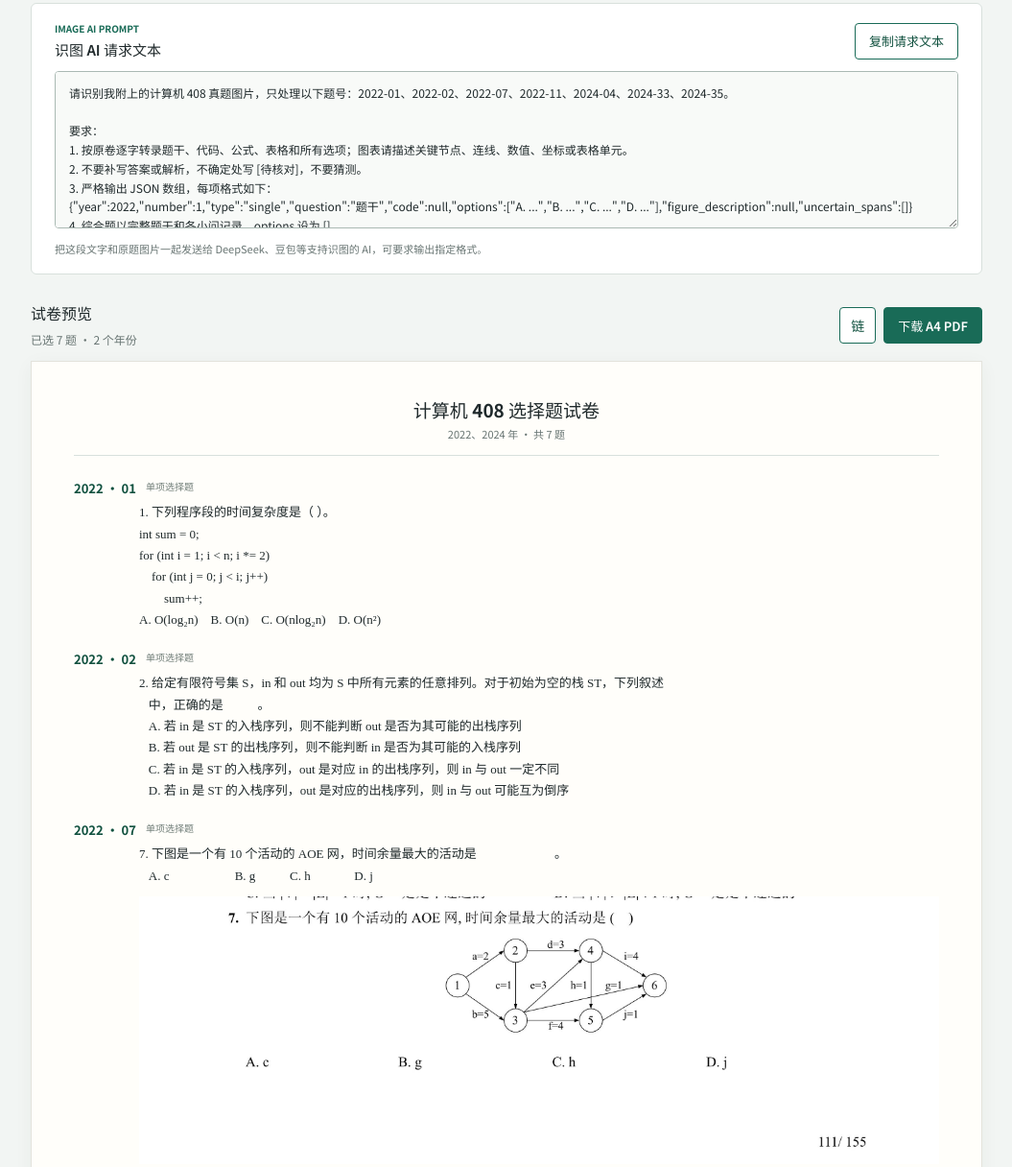
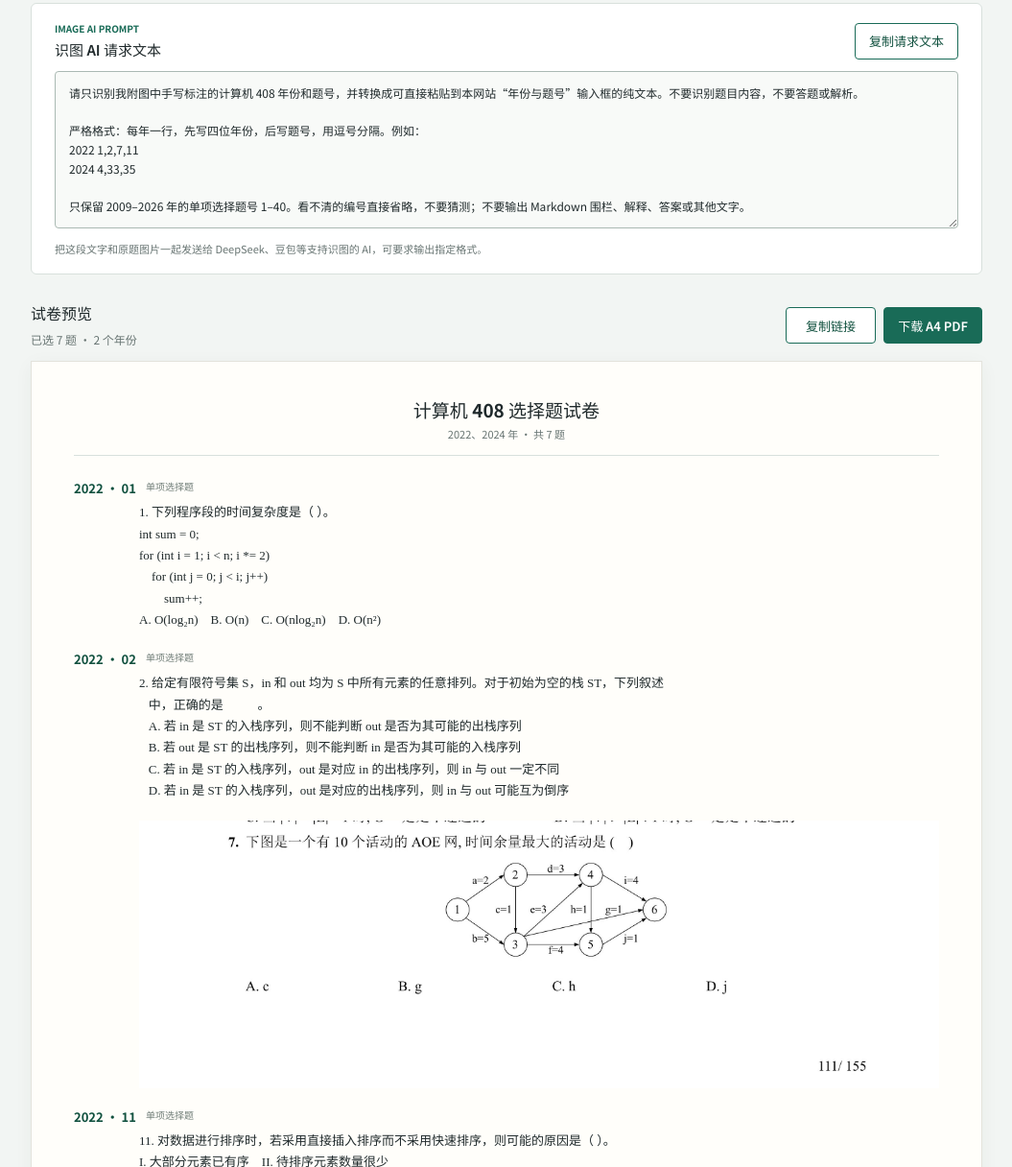
Before and after one commit to coperlm/cs408-custom-print, a plain HTML site: page index.html in a window 1280 px wide. Shown: the part 431-1647 px from the top of the page at 96% size, without its empty margins (112-1167 px from the left). Drawn offline with Linux system fonts and the light colour scheme; files whose address does not match are found by name.

Commit message:
fix image-only preview and handwritten ID prompt

```diff
--- a/app.js
+++ b/app.js
@@ -85,28 +85,29 @@ function textNode(tag, className, text) {
 
 function renderQuestion(question) {
   const article = document.createElement('article');
-  article.className = 'question';
+  article.className = question.sourceImage ? 'question image-question' : 'question';
+  if (question.sourceImage) {
+    const image = document.createElement('img');
+    image.src = new URL(question.sourceImage, document.baseURI).href;
+    image.alt = `${question.year} 年第 ${question.number} 题原卷图像，来源 PDF 第 ${question.sourcePage} 页`;
+    image.loading = 'eager';
+    article.append(image);
+    return article;
+  }
   const heading = document.createElement('div');
   heading.className = 'question-heading';
   heading.append(textNode('span', 'question-id', `${question.year} · ${String(question.number).padStart(2, '0')}`));
   heading.append(textNode('span', 'question-type', '单项选择题'));
   const body = textNode('div', 'question-body', question.text);
-  if (question.sourceImage) {
-    const image = document.createElement('img');
-    image.src = new URL(question.sourceImage, document.baseURI).href;
-    image.alt = `${question.year} 年第 ${question.number} 题原卷图表，来源 PDF 第 ${question.sourcePage} 页`;
-    image.loading = 'eager';
-    body.append(image);
-  } else if (question.verification === 'image-or-table-needs-review') {
+  if (question.verification === 'image-or-table-needs-review') {
     body.append(textNode('p', 'review-note', '原卷页图尚未匹配；当前显示文字版，需人工复核。'));
   }
   article.append(heading, body);
   return article;
 }
 
-function createAiPrompt(selection) {
-  const ids = selection.map(({ year, number }) => `${year}-${String(number).padStart(2, '0')}`);
-  return `请识别我附上的计算机 408 真题图片，只处理以下题号：${ids.join('、')}。\n\n要求：\n1. 按原卷逐字转录题干、代码、公式、表格和所有选项；图表请描述关键节点、连线、数值、坐标或表格单元。\n2. 不要补写答案或解析，不确定处写 [待核对]，不要猜测。\n3. 严格输出 JSON 数组，每项格式如下：\n{"year":2022,"number":1,"type":"single","question":"题干","code":null,"options":["A. ...","B. ...","C. ...","D. ..."],"figure_description":null,"uncertain_spans":[]}\n4. 综合题以完整题干和各小问记录，options 设为 []。\n5. 输出中不得包含未请求的题目。`;
+function createAiPrompt() {
+  return `请只识别我附图中手写标注的计算机 408 年份和题号，并转换成可直接粘贴到本网站“年份与题号”输入框的纯文本。不要识别题目内容，不要答题或解析。\n\n严格格式：每年一行，先写四位年份，后写题号，用逗号分隔。例如：\n2022 1,2,7,11\n2024 4,33,35\n\n只保留 2009–2026 年的单项选择题号 1–40。看不清的编号直接省略，不要猜测；不要输出 Markdown 围栏、解释、答案或其他文字。`;
 }
 
 function updateShareUrl(selection) {
@@ -137,7 +138,7 @@ async function buildPaper() {
     paper.append(title);
     for (const question of selected) paper.append(renderQuestion(question));
     document.querySelector('#selection-count').textContent = `已选 ${selected.length} 题 · ${years.length} 个年份`;
-    document.querySelector('#ai-prompt').value = createAiPrompt(selection);
+    document.querySelector('#ai-prompt').value = createAiPrompt();
     printButton.disabled = false;
     updateShareUrl(selection);
   } catch (error) {
@@ -187,7 +188,7 @@ document.querySelector('#selection').addEventListener('input', () => {
   printButton.disabled = true;
 });
 
-document.querySelector('#ai-prompt').value = createAiPrompt([]);
+document.querySelector('#ai-prompt').value = createAiPrompt();
 (async function initialize() {
   try {
     const response = await fetch(new URL('data/bank-meta.json', document.baseURI));
--- a/index.html
+++ b/index.html
@@ -49,7 +49,7 @@
         <span id="selection-count" class="muted">尚未生成</span>
       </div>
       <div class="toolbar-actions">
-        <button id="copy-link" class="icon-button" type="button" title="复制当前题目链接" aria-label="复制当前题目链接">链</button>
+        <button id="copy-link" class="secondary-button copy-link-button" type="button" title="复制当前题目链接" aria-label="复制当前题目链接">复制链接</button>
         <button id="print-paper" class="primary-button" type="button" disabled>下载 A4 PDF</button>
       </div>
     </section>
--- a/styles.css
+++ b/styles.css
@@ -41,6 +41,7 @@ button:disabled { opacity: .48; cursor: not-allowed; }
 .icon-button { width: 38px; padding: 0; color: var(--green-dark); background: white; font-size: 14px; }
 .icon-button:hover:not(:disabled) { color: white; }
 .secondary-button { color: var(--green-dark); background: #fff; }
+.copy-link-button { min-width: 94px; }
 .paper-toolbar { display: flex; align-items: center; justify-content: space-between; margin: 28px 0 12px; }
 .paper-toolbar h2 { margin: 0 0 2px; font-size: 16px; font-weight: 600; }
 .toolbar-actions { display: flex; align-items: center; gap: 8px; }
@@ -57,6 +58,8 @@ button:disabled { opacity: .48; cursor: not-allowed; }
 .question-id { min-width: 58px; color: var(--green-dark); }
 .question-source { margin-left: auto; color: #87918e; font-size: 10px; font-weight: 400; white-space: nowrap; }
 .question-body { margin-left: 68px; font-family: 'Noto Serif SC', 'Songti SC', serif; font-size: 13px; line-height: 1.72; white-space: pre-wrap; overflow-wrap: anywhere; }
+.image-question { margin-left: 68px; }
+.image-question > img { display: block; width: 100%; max-width: 100%; height: auto; margin: 0; }
 .question-body img { display: block; max-width: 100%; height: auto; margin: 10px auto; }
 .question-type { color: #717e79; font-size: 10px; font-weight: 400; }
 .footer-note { margin: 12px 0 0; color: var(--muted); font-size: 11px; text-align: right; }
```
